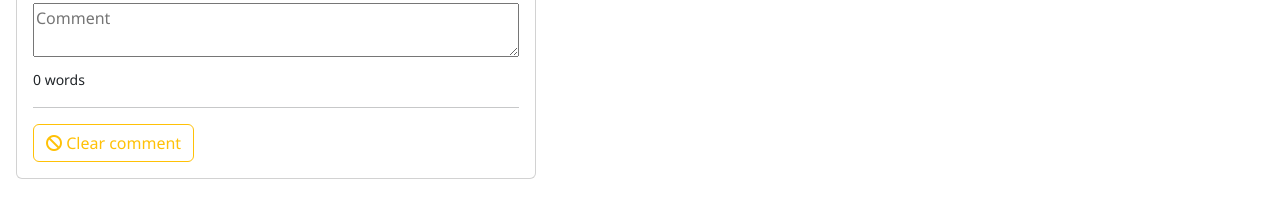
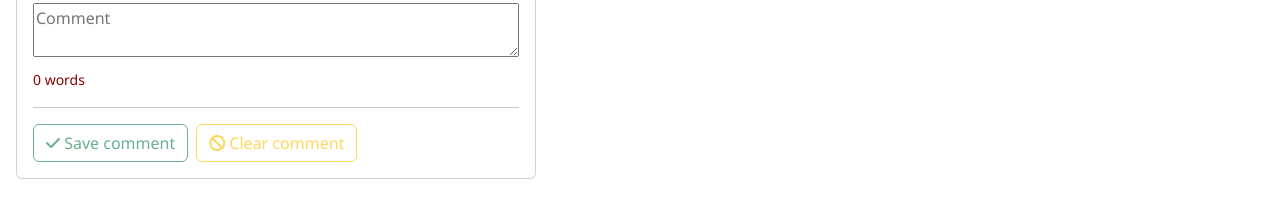
Before and after one commit to andrei-antal/db_ng_intro_ws, an Angular app: page / in a window 1280 px wide. Shown: the part 389-601 px from the top of the page. Built offline with nearby package versions, Linux system fonts and the light colour scheme.

Commit message:
done challenge 6

```diff
--- a/src/app/movies/components/movie-item/movie-item.component.html
+++ b/src/app/movies/components/movie-item/movie-item.component.html
@@ -10,16 +10,41 @@
       <img src="{{ poster }}" class="col-4 h-100 pr-4" alt="movie poster" />
       <div class="col-8 card-text text-small">{{ plot }}</div>
     </div>
-    <div>
+    <div [hidden]="commentSaved">
       <textarea
         class="mb-1 w-100"
         placeholder="Comment"
         [(ngModel)]="movieComment"
       ></textarea>
-      <small>{{ wordCount(movieComment) }} words</small>
+      <small
+        [style.color]="
+          movieComment.trim().length === 0 ? 'darkred' : 'darkgreen'
+        "
+      >
+        {{ wordCount(movieComment) }} words
+      </small>
+    </div>
+    <div [hidden]="!commentSaved">
+      <label class="font-weight-bold"> Comment: </label>
+      <p>{{ movieComment }}</p>
     </div>
     <hr />
-    <button class="btn btn-outline-warning mr-2" (click)="movieComment = ''">
+    <button
+      (click)="saveComment()"
+      [disabled]="movieComment.trim().length === 0"
+      class="btn btn-outline-success"
+    >
+      <i
+        class="fa-solid"
+        [ngClass]="commentSaved ? 'fa-pencil-alt' : 'fa-check'"
+      ></i>
+      {{ commentSaved ? "Edit" : "Save" }} comment
+    </button>
+    <button
+      (click)="clearComment()"
+      [disabled]="movieComment === ''"
+      class="btn btn-outline-warning mx-2"
+    >
       <i class="fa-solid fa-ban"></i>
       Clear comment
     </button>
--- a/src/app/movies/components/movie-item/movie-item.component.ts
+++ b/src/app/movies/components/movie-item/movie-item.component.ts
@@ -15,6 +15,7 @@
     'https://resizing.flixster.com/0kbkzWG-fGf5yEZSmLw4VB_SpnQ=/206x305/v2/https://flxt.tmsimg.com/assets/p23069_p_v8_aa.jpg';
 
   movieComment = '';
+  commentSaved = false;
 
   wordCount(comment: string): number {
     if (!comment || comment.length === 0) {
@@ -23,4 +24,13 @@
       return comment.trim().replace(/  +/g, ' ').split(' ').length;
     }
   }
+
+  saveComment(): void {
+    this.commentSaved = !this.commentSaved;
+  }
+
+  clearComment(): void {
+    this.commentSaved = false;
+    this.movieComment = '';
+  }
 }
```
